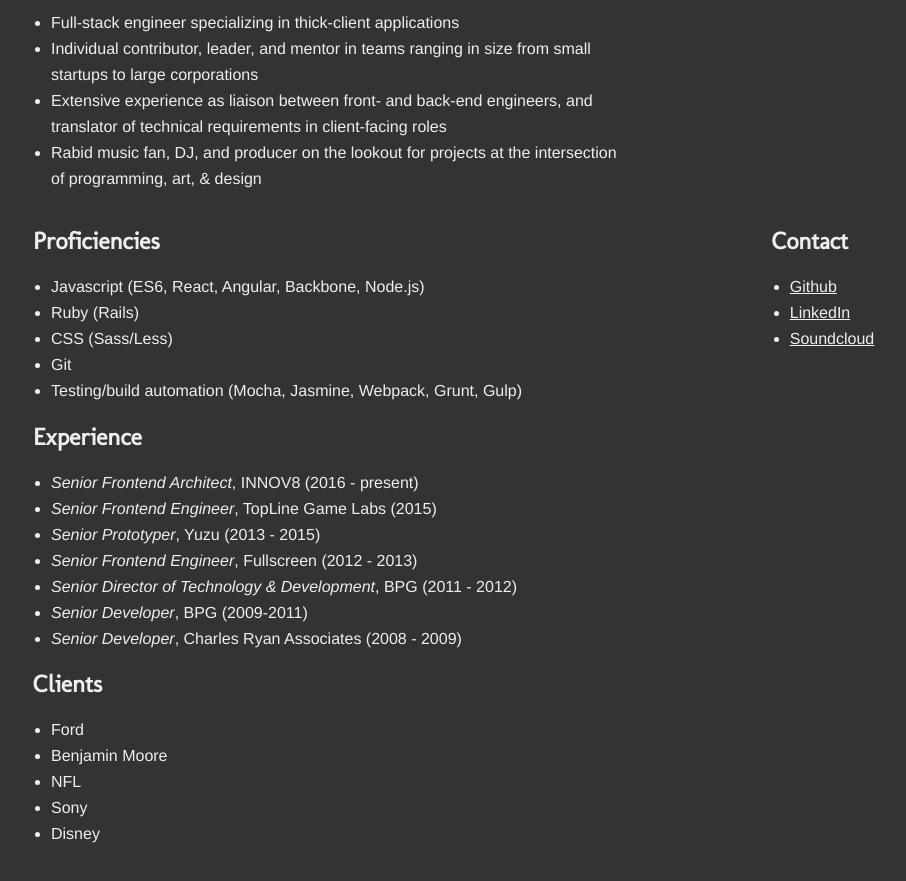
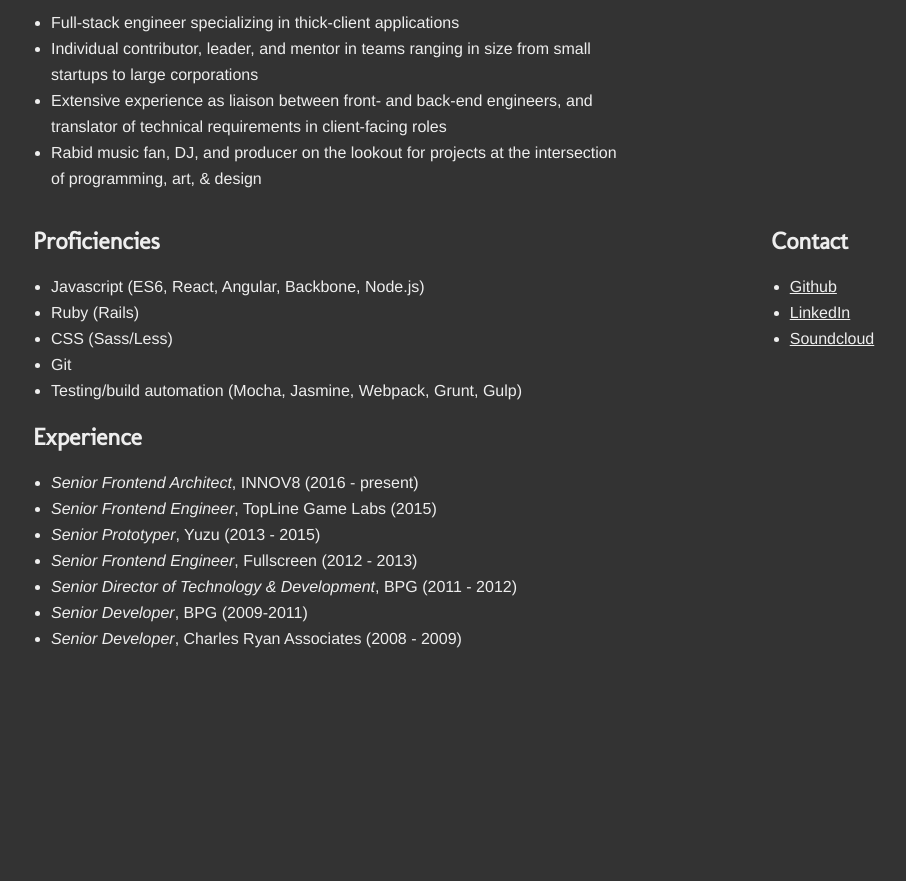
Before and after one commit to findzen/findzen.net, a website: page index.html in a window 1280 px wide. Shown: the part 75-956 px from the top of the page, without its empty margins (94-1000 px from the left). After the commit the page ends 800 px from the top, so only its background shows below. Drawn offline with Linux system fonts and the light colour scheme; a web font is replaced by a local one.

Commit message:
Remove clients

```diff
--- a/index.html
+++ b/index.html
@@ -53,16 +53,6 @@
               <li><em>Senior Developer</em>, Charles Ryan Associates (2008 - 2009)</li>
             </ul>
           </section>
-          <section>
-            <h2>Clients</h2>
-            <ul>
-              <li>Ford</li>
-              <li>Benjamin Moore</li>
-              <li>NFL</li>
-              <li>Sony</li>
-              <li>Disney</li>
-            </ul>
-          </section>
         </article>
         <aside>
           <h2>Contact</h2>
```
